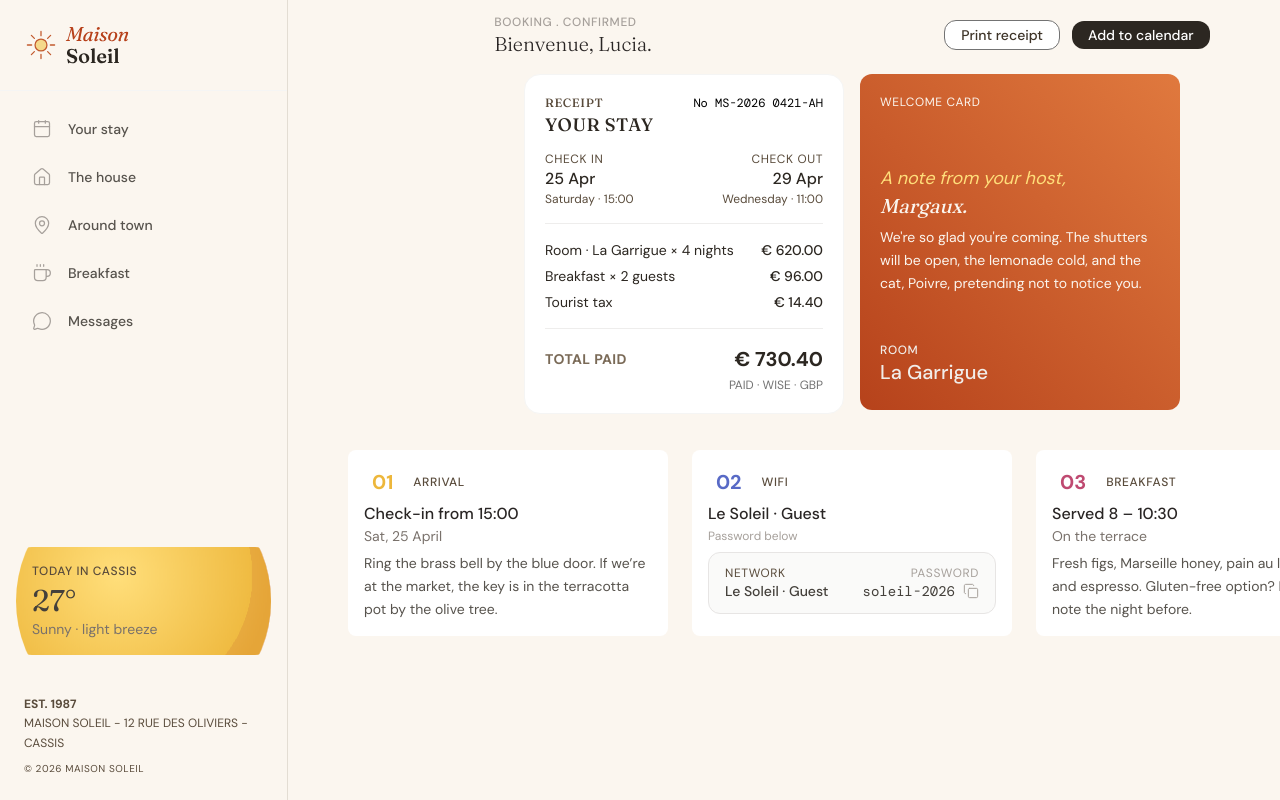
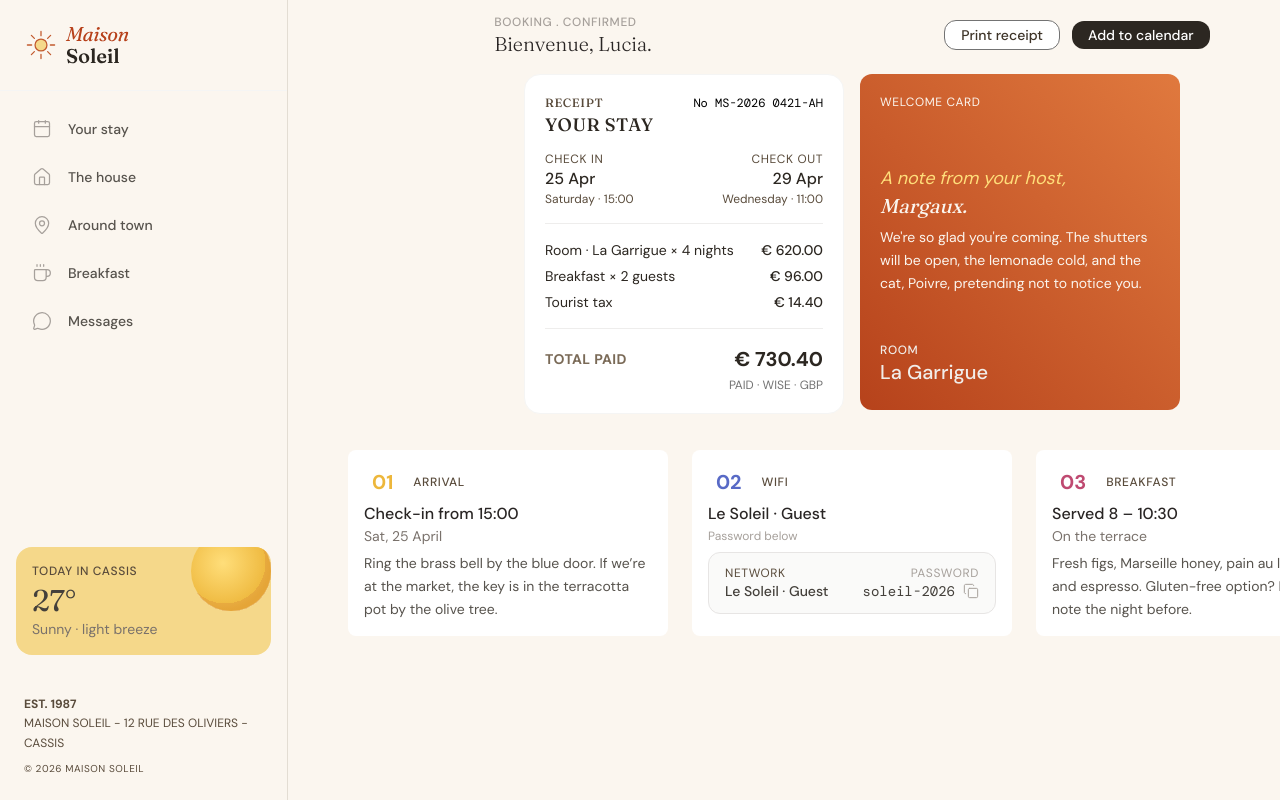
Before and after one commit to mmuneeb1000/hotel-booking-confirmation, a React (Vite) app: page / in a window 1280 px wide. Shown: the top 800 px of the page. Built offline with nearby package versions, Linux system fonts and the light colour scheme.

Commit message:
weather container design

```diff
--- a/src/components/Sidebar.jsx
+++ b/src/components/Sidebar.jsx
@@ -89,17 +89,16 @@ function Sidebar() {
           </ul>
         </nav>
 
-        <div
-          className="mx-4 p-4  rounded-2xl bg-cover bg-center bg-no-repeat"
-          style={{ backgroundImage: `url(${SunImage})` }}
-        >
+        <div className="mx-4 p-4 relative overflow-hidden rounded-2xl bg-sun-300 bg-cover bg-center bg-no-repeat">
           <div className="flex flex-col items-start justify-between">
             <p className="text-xs font-medium uppercase tracking-wider text-neutral-700">
               Today in Cassis
             </p>
+
             <p className="text-3xl font-heading text-stone-700 mt-1">27°</p>
             <p className="text-sm text-stone-500">Sunny · light breeze</p>
           </div>
+          <img className="absolute wd-full right-0 -top-4" src={SunImage} />
         </div>
         <footer>
           <div className="p-6 mt-4 ">
```
